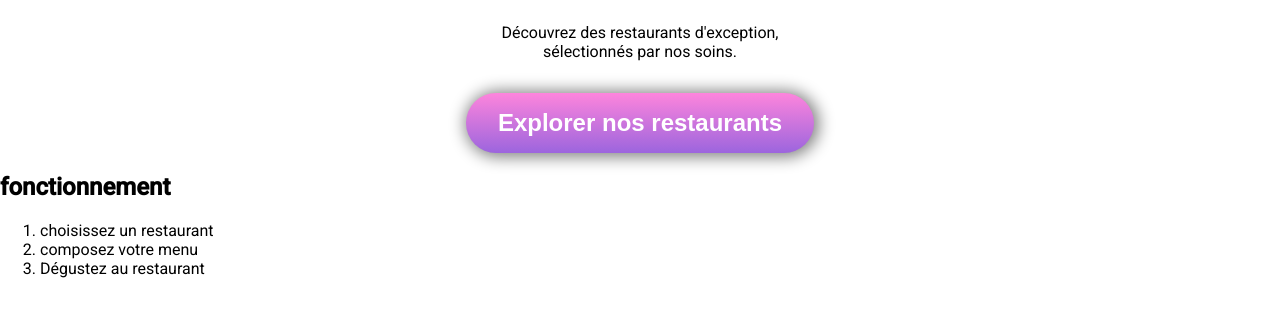
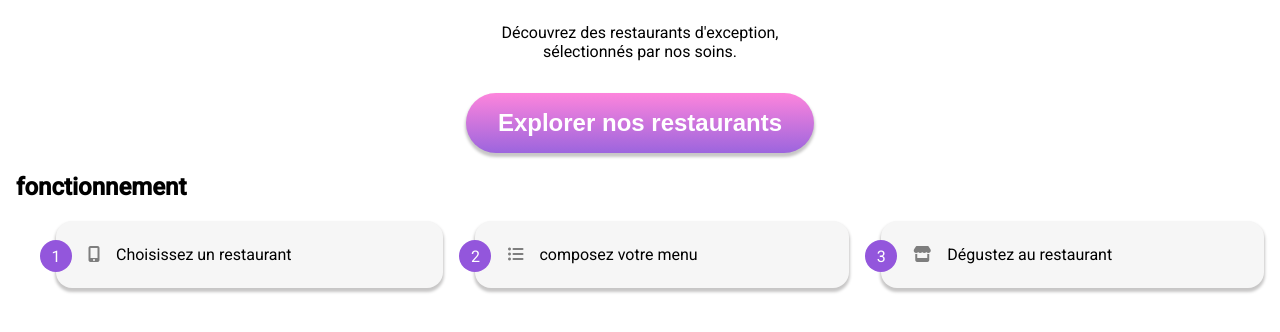
Before and after one commit to Neuroversion/GhaziRidouan_3_11112021, a website: page index.html in a window 1280 px wide. Shown: the part 292-624 px from the top of the page. Drawn offline with Linux system fonts and the light colour scheme; a web font is replaced by a local one.

Commit message:
ajout puces et variables colors

```diff
--- /dev/null
+++ b/base.scss
@@ -0,0 +1,15 @@
+@import url('https://fonts.googleapis.com/css2?family=Shrikhand&display=swap');
+@import url('https://fonts.googleapis.com/css2?family=Roboto:wght@300;400;500&family=Shrikhand&display=swap');
+
+*,
+::before,
+::after {
+    box-sizing: border-box;
+}
+body {
+    margin: 0px;
+    font-family: "roboto",sans-serif;
+}
+main {
+    padding: 0 1rem;
+}
--- a/index.html
+++ b/index.html
@@ -26,12 +26,12 @@
 
 </div>
         </section>
-        <section class="choix">
+        <section class ="choix">
             <h2>fonctionnement</h2>
             <ol>
-                <li>choisissez un restaurant</li>
-                <li>composez votre menu</li>
-                <li>Dégustez au restaurant</li>
+                <li><i class="fas fa-mobile-alt"></i>Choisissez un restaurant</li>
+                <li><i class="fas fa-list-ul"></i>composez votre menu</li>
+                <li><i class="fas fa-store"></i>Dégustez au restaurant</li>
             </ol>
         </section>
     </main>
--- /dev/null
+++ b/layout/choix.scss
@@ -0,0 +1,50 @@
+@import"../utils/hover.scss";
+@import"../utils/colors.scss";
+
+.choix {
+    counter-reset: etapes;
+    & ol {
+        display:flex;
+        gap: 2rem;
+        @media (max-width:1000px) {
+         flex-direction:column;
+        }
+
+    }
+    & li {
+        position: relative;
+        &::before {
+            content: "" counter(etapes);
+            counter-increment: etapes;
+            color: white;
+           background-color: $purple;
+          width: 2rem;
+          height: 2rem;
+            display: grid;
+          place-items: center;
+           border-radius: 50%;
+           position: absolute;
+          bottom: 1rem;
+          left: -1rem;
+
+        }
+        list-style-type: none;
+        background-color: $grey;
+        padding: 1.5rem 2rem;
+        flex-grow: 1;
+        border-radius: 1rem;
+        @include box-shadow-primary;
+        &:hover {
+            @include hover;
+        }
+        & i.fas {
+            margin-right: 1rem;
+            color: $light-grey;
+            font-size: 1.5rem;
+        }
+
+
+    }
+
+
+}
--- /dev/null
+++ b/layout/explorer.scss
@@ -0,0 +1,30 @@
+/*EXPLORER NOS RESTAURANTS*/
+
+@import"../utils/box-shadows.scss";
+.explorer {
+    text-align: center;
+
+    & h2 {
+        margin-top: 2rem;
+        font-size: 2rem;
+    }
+    & p {
+        font-size: 1rem;
+    }
+    & button {
+        color: white;
+        font-weight: bold;
+        font-size: 1.5rem;
+        padding: 1rem 2rem;
+        border: none;
+        border-radius: 2rem;
+       @include box-shadow-primary;
+        background-image: linear-gradient(to top, rgba(147, 86, 220,0.9), rgba(255, 121, 218, 0.9));
+        transition: transform 150ms;
+        margin-top: 1rem;
+    }
+    & button:hover {
+       transform: scale(1.02);
+       opacity: 0.9;
+    }
+    }
--- /dev/null
+++ b/layout/header.scss
@@ -0,0 +1,8 @@
+
+header {
+    font-family: 'Shrikhand', cursive;
+    text-align: center;
+    box-shadow: 0px 3px 3px 1px rgb(199, 198, 198);
+    padding: 0.5rem;
+    position: relative;
+   }
--- /dev/null
+++ b/layout/villes.scss
@@ -0,0 +1,14 @@
+@import"../utils/colors.scss";
+
+.ville  {
+    display: flex;
+    align-items: center;
+    justify-content: center;
+    gap: 1.4rem;
+   background-color: $grey;
+   text-align: center;
+   padding: 0.5rem;
+   & i {
+       font-size: 1.5rem;
+   }
+}
--- /dev/null
+++ b/utils/box-shadows.scss
@@ -0,0 +1,3 @@
+@mixin box-shadow-primary {
+  box-shadow: 0px 3px 3px 1px rgb(199, 198, 198);
+}
--- /dev/null
+++ b/utils/colors.scss
@@ -0,0 +1,3 @@
+$light-grey: #7e7e7e;
+$purple: #9356dc;
+$grey: #f6f6f6;
--- /dev/null
+++ b/utils/hover.scss
@@ -0,0 +1,3 @@
+@mixin hover {
+    transform: scale(1.02);
+}
```
Also changed, not shown: layout/villes.css (added), style.css, 2 other files.
